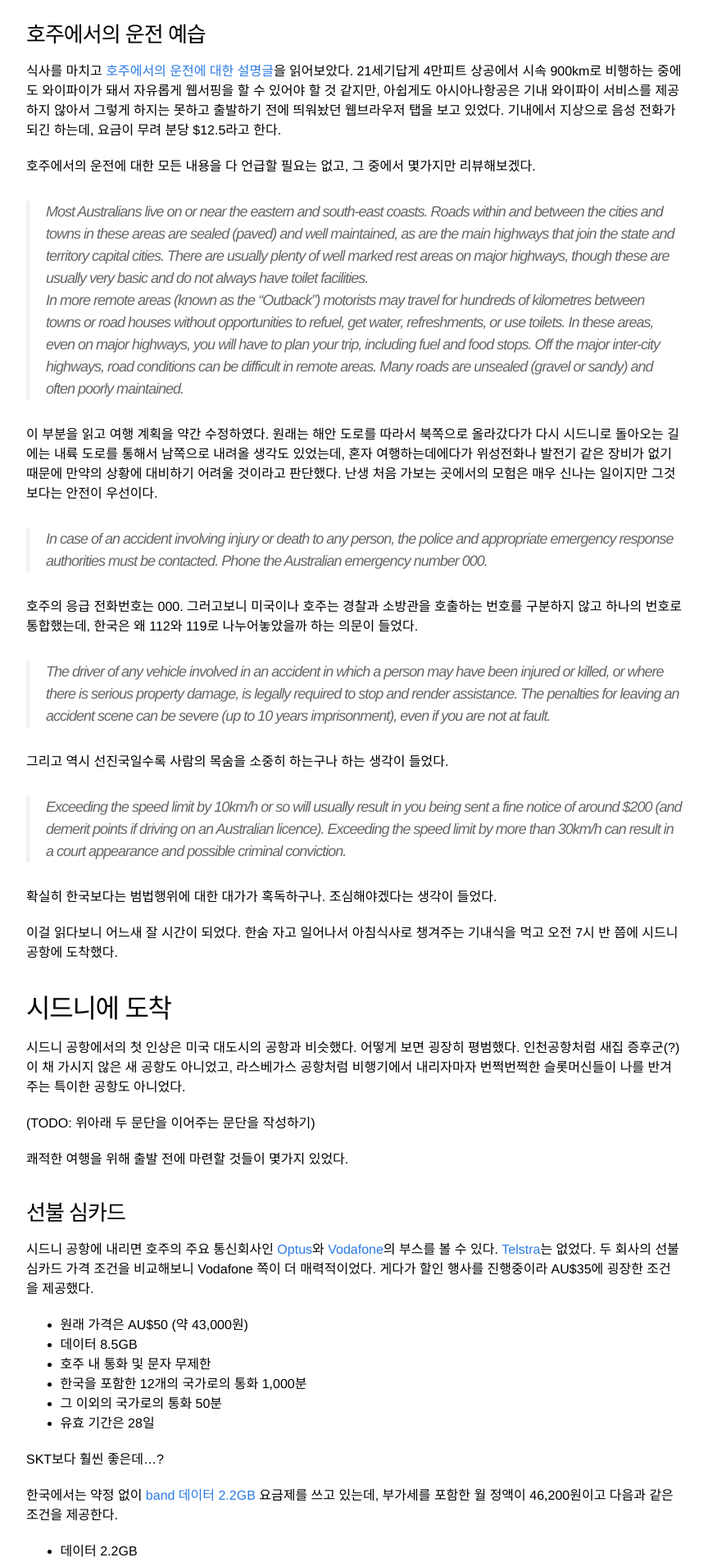
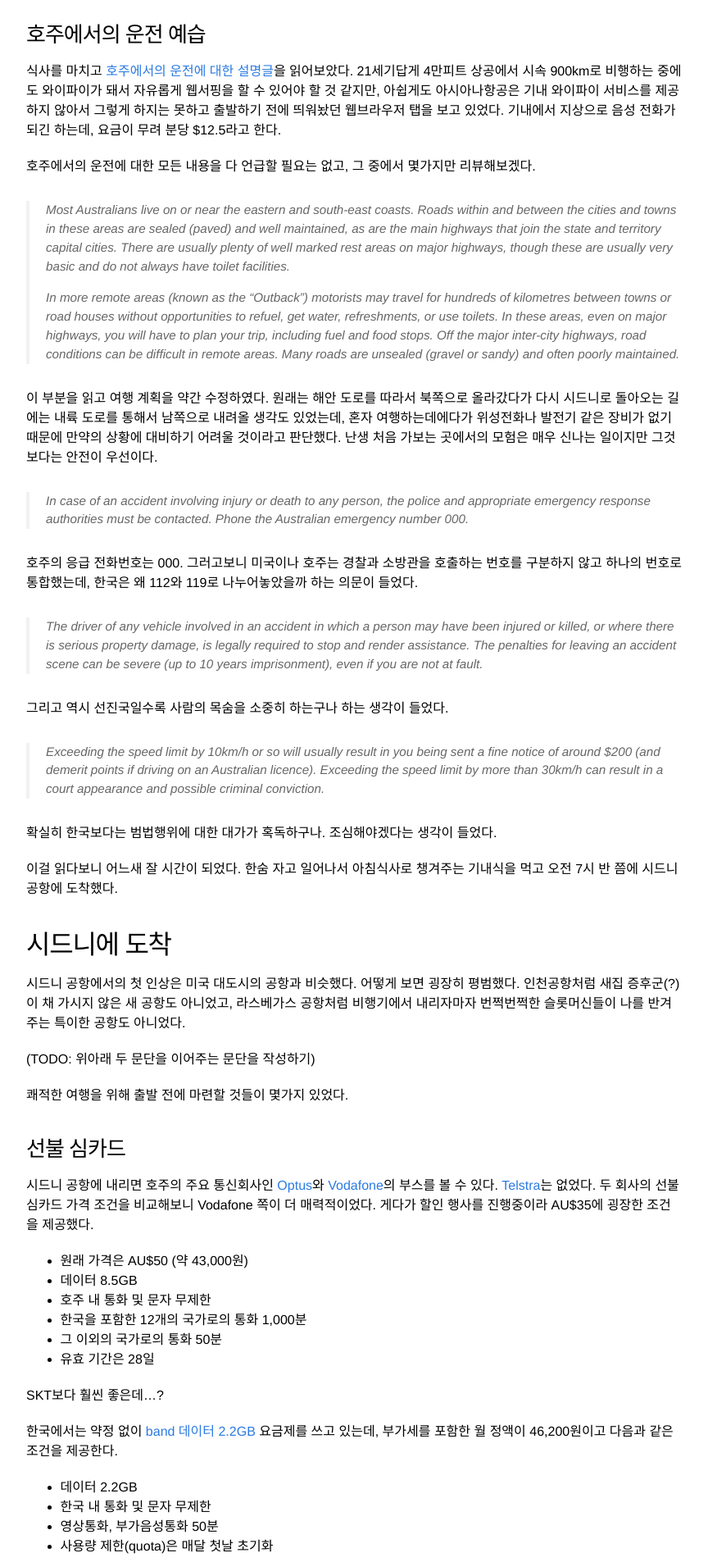
Before and after one commit to suminb/blog-suminb-com, a Jekyll site: the page built from _posts/2016-09-25-roadtrip-in-australia-day1.md, in a window 1280 px wide. Shown: the part 963-2868 px from the top of the page at 82% size, without its empty margins (208-1072 px from the left). Built offline with Jekyll 4.4.1, drawn with Linux system fonts in a browser that asks for light colours; comment, search, counter and statistics services are not loaded.

Commit message:
Revise styles

```diff
--- a/css/main.css
+++ b/css/main.css
@@ -189,7 +189,6 @@ a:visited { color: #205caa; }
 
 .post-content > * { margin: 20px 0; }
 
-
 .post-content h1,
 .post-content h2,
 .post-content h3,
@@ -219,11 +218,13 @@ a:visited { color: #205caa; }
 .post-content blockquote {
   border-left: 4px solid #e8e8e8;
   padding-left: 20px;
-  font-size: 18px;
+  font-size: .95em;
   opacity: .6;
-  letter-spacing: -1px;
   font-style: italic;
   margin: 30px 0;
+}
+.post-content blockquote p {
+  margin: 16px 0;
 }
 
 .post-content ul,
@@ -437,11 +438,11 @@ img.center {
   margin-right: auto;
 }
 
-img.float-left {
+div.page-content img.float-left {
   float: left;
   margin-right: 1em;
 }
-img.float-right {
+div.page-content img.float-right {
   float: right;
   margin-left: 1em;
 }
```
